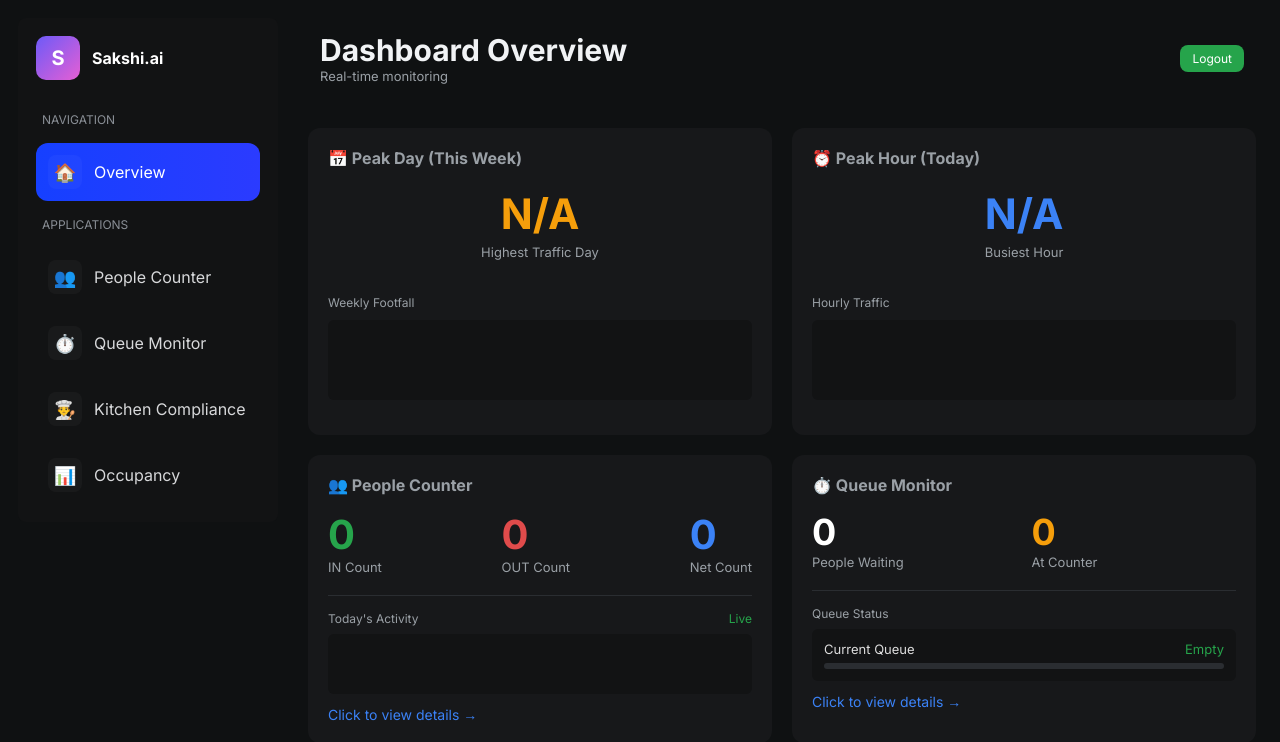
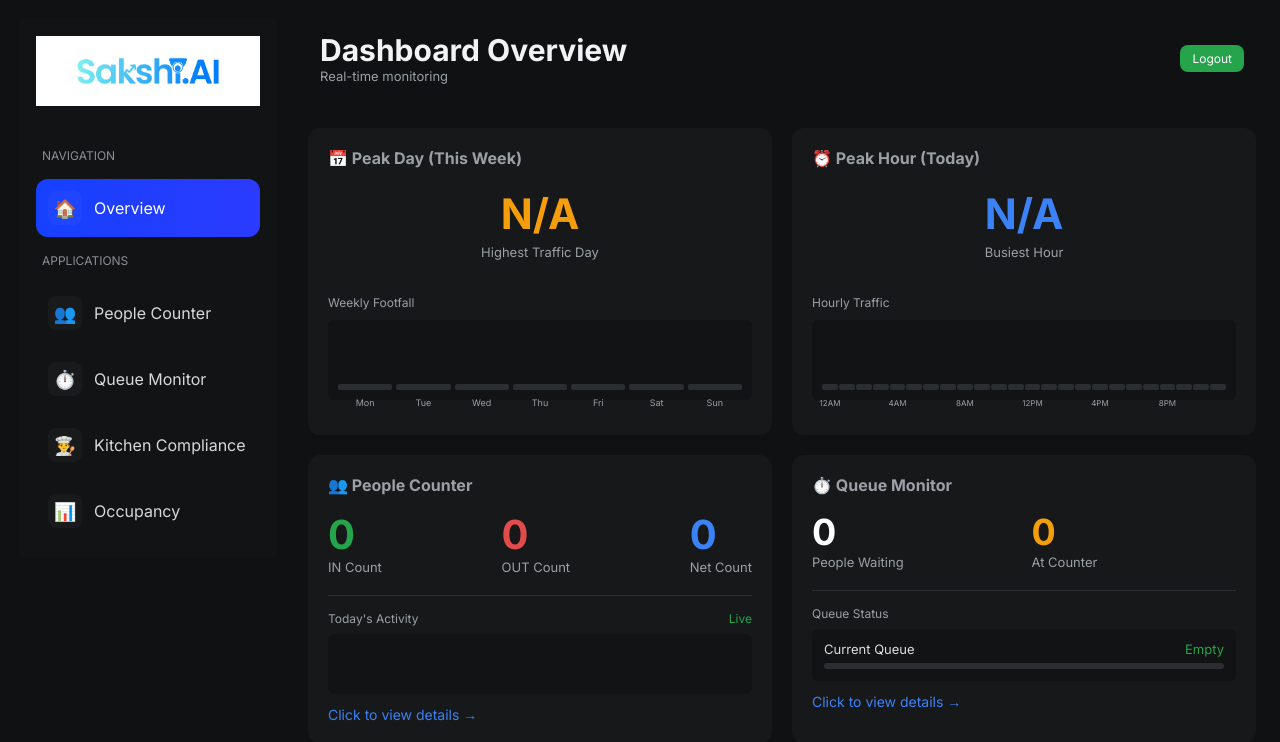
Before and after one commit to abhi-20-25/normal-sakshi, a Flask app: page /dashboard in a window 1280 px wide. Shown: the top 742 px of the page. Run offline with Flask 2, Linux system fonts and the light colour scheme; the visitor is signed in with stand-in values (Sample User, id 1); data that the repository does not hold is empty; some libraries are stand-ins or nearby versions.

Commit message:
Update dashboard UI with logo and improved peak hour analytics
- Replaced text logo with Sakshi.png image spanning full sidebar width
- Updated Peak Hour to display time period format (HH:MM-HH:MM) instead of 12-hour format
- Modified hourly charts to show all 24 hours without scrolling
- Added time period tooltips to hourly bar charts
- Optimized bar sizing with flexbox for perfect fit across all 24 hours
- Shows hour labels every 4 hours to avoid crowding
- Reduced gap between bars from 2px to 1px for better density

```diff
--- a/templates/dashboard.html
+++ b/templates/dashboard.html
@@ -11,8 +11,9 @@
     body { font-family: 'Inter', sans-serif; background: #0f1112; color: #ddd; }
     .container { display: grid; grid-template-columns: 260px 1fr; gap: 24px; min-height: 100vh; padding: 18px; }
     .sidebar { background: #121314; border-radius: 8px; padding: 18px; display: flex; flex-direction: column; gap: 18px; height: fit-content; position: sticky; top: 18px; }
-    .brand { display: flex; align-items: center; gap: 12px; }
-    .brand .logo { width: 44px; height: 44px; border-radius: 10px; background: linear-gradient(135deg, #6d5af8 0%, #e55fd4 100%); display: flex; align-items: center; justify-content: center; color: white; font-weight: 700; font-size: 20px; }
+    .brand { display: flex; align-items: center; gap: 12px; margin-bottom: 10px; }
+    .brand .logo { width: 100%; height: 70px; display: flex; align-items: center; justify-content: center; overflow: hidden; }
+    .brand .logo img { width: 100%; height: 100%; object-fit: contain; }
     .brand h1 { font-size: 16px; color: #fff; }
     .nav { margin-top: 6px; display: flex; flex-direction: column; gap: 8px; }
     .nav .section-title { font-size: 12px; color: #8a8f96; margin: 8px 6px; }
@@ -76,8 +77,7 @@
   <div class="container">
     <aside class="sidebar">
       <div class="brand">
-        <div class="logo">S</div>
-        <div><h1>Sakshi.ai</h1></div>
+        <div class="logo"><img src="/static/Sakshi.png" alt="Sakshi.ai Logo"></div>
       </div>
       <nav class="nav">
         <div class="section-title">NAVIGATION</div>
@@ -133,7 +133,7 @@
             </div>
             <div style="margin-top: 15px; padding: 15px 0;">
               <div style="color: #9aa0a6; font-size: 12px; margin-bottom: 10px;">Hourly Traffic</div>
-              <div id="ov-hour-chart" style="height: 80px; display: flex; align-items: end; gap: 2px; background: #121314; border-radius: 6px; padding: 10px; overflow-x: auto;">
+              <div id="ov-hour-chart" style="height: 80px; display: flex; align-items: end; gap: 1px; background: #121314; border-radius: 6px; padding: 10px;">
                 <!-- Hour bars will be dynamically generated -->
               </div>
             </div>
@@ -334,7 +334,7 @@
             </div>
             <div style="margin-top: 15px; padding-top: 15px; border-top: 1px solid #2a2d31;">
               <div style="color: #9aa0a6; font-size: 12px; margin-bottom: 10px;">Hourly Traffic</div>
-              <div id="pc-hour-chart" style="height: 80px; display: flex; align-items: end; gap: 2px; background: #121314; border-radius: 6px; padding: 10px; overflow-x: auto;">
+              <div id="pc-hour-chart" style="height: 80px; display: flex; align-items: end; gap: 1px; background: #121314; border-radius: 6px; padding: 10px;">
                 <!-- Hour bars will be dynamically generated -->
               </div>
             </div>
@@ -566,12 +566,15 @@
           : 'N/A';
       }
 
-      // Update Peak Hour
+      // Update Peak Hour - convert to time period format
       const peakHourEl = document.getElementById('ov-pc-peak-hour');
       if (peakHourEl && data.peak_hour) {
-        peakHourEl.textContent = data.peak_hour.count > 0
-          ? `${data.peak_hour.label.replace(' ', '')} (${data.peak_hour.count})`
-          : 'N/A';
+        if (data.peak_hour.count > 0) {
+          const timePeriod = convertHourToTimePeriod(data.peak_hour.label);
+          peakHourEl.textContent = `${timePeriod} (${data.peak_hour.count})`;
+        } else {
+          peakHourEl.textContent = 'N/A';
+        }
       }
 
       // Render week chart
@@ -596,7 +599,12 @@
         pcPeakDayEl.textContent = data.peak_day.count > 0 ? data.peak_day.name : 'N/A';
       }
       if (pcPeakHourEl && data.peak_hour) {
-        pcPeakHourEl.textContent = data.peak_hour.count > 0 ? data.peak_hour.label.replace(' ', '') : 'N/A';
+        if (data.peak_hour.count > 0) {
+          const timePeriod = convertHourToTimePeriod(data.peak_hour.label);
+          pcPeakHourEl.textContent = timePeriod;
+        } else {
+          pcPeakHourEl.textContent = 'N/A';
+        }
       }
       if (pcPeakDayCountEl && data.peak_day) {
         pcPeakDayCountEl.textContent = data.peak_day.count > 0 ? `${data.peak_day.count} visitors` : 'No data yet';
@@ -606,6 +614,20 @@
       }
     })
     .catch(error => console.error('Error loading peak analytics:', error));
+}
+
+// Helper function to convert hour label to time period format
+function convertHourToTimePeriod(hourLabel) {
+  // Convert "12 PM" to "12:00-12:59"
+  const hourMap = {
+    '12 AM': '00:00-00:59', '1 AM': '01:00-01:59', '2 AM': '02:00-02:59', '3 AM': '03:00-03:59',
+    '4 AM': '04:00-04:59', '5 AM': '05:00-05:59', '6 AM': '06:00-06:59', '7 AM': '07:00-07:59',
+    '8 AM': '08:00-08:59', '9 AM': '09:00-09:59', '10 AM': '10:00-10:59', '11 AM': '11:00-11:59',
+    '12 PM': '12:00-12:59', '1 PM': '13:00-13:59', '2 PM': '14:00-14:59', '3 PM': '15:00-15:59',
+    '4 PM': '16:00-16:59', '5 PM': '17:00-17:59', '6 PM': '18:00-18:59', '7 PM': '19:00-19:59',
+    '8 PM': '20:00-20:59', '9 PM': '21:00-21:59', '10 PM': '22:00-22:59', '11 PM': '23:00-23:59'
+  };
+  return hourMap[hourLabel] || hourLabel;
 }
 
 function renderWeekChart(weekData) {
@@ -671,39 +693,64 @@
 
   chartContainer.innerHTML = '';
 
-  // If no data, show placeholder for current time range
-  if (!hourlyData || hourlyData.length === 0) {
-    const currentHour = new Date().getHours();
-    hourlyData = [];
-    for (let i = 0; i <= currentHour; i++) {
-      const hour12 = new Date(2000, 0, 1, i).toLocaleTimeString('en-US', { hour: 'numeric', hour12: true });
-      hourlyData.push({ hour: hour12, count: 0 });
+  // Create 24-hour data structure with time periods
+  const hourData24 = [];
+  for (let h = 0; h < 24; h++) {
+    const timePeriod = String(h).padStart(2, '0') + ':00-' + String(h).padStart(2, '0') + ':59';
+    const hour12Label = h === 0 ? '12 AM' : h < 12 ? h + ' AM' : h === 12 ? '12 PM' : (h - 12) + ' PM';
+
+    // Find matching data from hourlyData
+    let count = 0;
+    if (hourlyData && hourlyData.length > 0) {
+      const match = hourlyData.find(d => {
+        const dataHour12 = d.hour.trim();
+        return dataHour12 === hour12Label;
+      });
+      count = match ? match.count : 0;
     }
+
+    hourData24.push({ timePeriod, hour12: hour12Label, count });
   }
 
   // Find max value for scaling
-  const maxCount = Math.max(...hourlyData.map(d => d.count), 1);
+  const maxCount = Math.max(...hourData24.map(d => d.count), 1);
 
-  hourlyData.forEach(hourData => {
-    const heightPercent = maxCount > 0 && hourData.count > 0 ? (hourData.count / maxCount) * 100 : 10;
+  hourData24.forEach((data, index) => {
+    const heightPercent = maxCount > 0 && data.count > 0 ? (data.count / maxCount) * 100 : 10;
     const bar = document.createElement('div');
     bar.style.cssText = `
       flex: 1;
-      min-width: 4px;
-      background: ${hourData.count > 0 ? '#3b82f6' : '#2a2d31'};
+      background: ${data.count > 0 ? '#3b82f6' : '#2a2d31'};
       border-radius: 2px;
       height: ${heightPercent}%;
       cursor: pointer;
       transition: all 0.2s ease;
+      position: relative;
     `;
 
-    // Tooltip
-    bar.title = `${hourData.hour}: ${hourData.count} visitors`;
+    // Add label for every 4th hour
+    if (index % 4 === 0) {
+      const label = document.createElement('div');
+      label.style.cssText = `
+        position: absolute;
+        bottom: -18px;
+        left: 50%;
+        transform: translateX(-50%);
+        font-size: 8px;
+        color: #9aa0a6;
+        white-space: nowrap;
+      `;
+      label.textContent = data.hour12.replace(' ', '');
+      bar.appendChild(label);
+    }
+
+    // Tooltip with time period
+    bar.title = `${data.timePeriod}: ${data.count} visitors`;
     bar.addEventListener('mouseenter', () => {
-      bar.style.background = hourData.count > 0 ? '#60a5fa' : '#3a3d41';
+      bar.style.background = data.count > 0 ? '#60a5fa' : '#3a3d41';
     });
     bar.addEventListener('mouseleave', () => {
-      bar.style.background = hourData.count > 0 ? '#3b82f6' : '#2a2d31';
+      bar.style.background = data.count > 0 ? '#3b82f6' : '#2a2d31';
     });
 
     chartContainer.appendChild(bar);
@@ -775,39 +822,64 @@
 
   chartContainer.innerHTML = '';
 
-  // If no data, show placeholder for current time range
-  if (!hourlyData || hourlyData.length === 0) {
-    const currentHour = new Date().getHours();
-    hourlyData = [];
-    for (let i = 0; i <= currentHour; i++) {
-      const hour12 = new Date(2000, 0, 1, i).toLocaleTimeString('en-US', { hour: 'numeric', hour12: true });
-      hourlyData.push({ hour: hour12, count: 0 });
+  // Create 24-hour data structure with time periods
+  const hourData24 = [];
+  for (let h = 0; h < 24; h++) {
+    const timePeriod = String(h).padStart(2, '0') + ':00-' + String(h).padStart(2, '0') + ':59';
+    const hour12Label = h === 0 ? '12 AM' : h < 12 ? h + ' AM' : h === 12 ? '12 PM' : (h - 12) + ' PM';
+
+    // Find matching data from hourlyData
+    let count = 0;
+    if (hourlyData && hourlyData.length > 0) {
+      const match = hourlyData.find(d => {
+        const dataHour12 = d.hour.trim();
+        return dataHour12 === hour12Label;
+      });
+      count = match ? match.count : 0;
     }
+
+    hourData24.push({ timePeriod, hour12: hour12Label, count });
   }
 
   // Find max value for scaling
-  const maxCount = Math.max(...hourlyData.map(d => d.count), 1);
+  const maxCount = Math.max(...hourData24.map(d => d.count), 1);
 
-  hourlyData.forEach(hourData => {
-    const heightPercent = maxCount > 0 && hourData.count > 0 ? (hourData.count / maxCount) * 100 : 10;
+  hourData24.forEach((data, index) => {
+    const heightPercent = maxCount > 0 && data.count > 0 ? (data.count / maxCount) * 100 : 10;
     const bar = document.createElement('div');
     bar.style.cssText = `
       flex: 1;
-      min-width: 4px;
-      background: ${hourData.count > 0 ? '#3b82f6' : '#2a2d31'};
+      background: ${data.count > 0 ? '#3b82f6' : '#2a2d31'};
       border-radius: 2px;
       height: ${heightPercent}%;
       cursor: pointer;
       transition: all 0.2s ease;
+      position: relative;
     `;
 
-    // Tooltip
-    bar.title = `${hourData.hour}: ${hourData.count} visitors`;
+    // Add label for every 4th hour
+    if (index % 4 === 0) {
+      const label = document.createElement('div');
+      label.style.cssText = `
+        position: absolute;
+        bottom: -18px;
+        left: 50%;
+        transform: translateX(-50%);
+        font-size: 8px;
+        color: #9aa0a6;
+        white-space: nowrap;
+      `;
+      label.textContent = data.hour12.replace(' ', '');
+      bar.appendChild(label);
+    }
+
+    // Tooltip with time period
+    bar.title = `${data.timePeriod}: ${data.count} visitors`;
     bar.addEventListener('mouseenter', () => {
-      bar.style.background = hourData.count > 0 ? '#60a5fa' : '#3a3d41';
+      bar.style.background = data.count > 0 ? '#60a5fa' : '#3a3d41';
     });
     bar.addEventListener('mouseleave', () => {
-      bar.style.background = hourData.count > 0 ? '#3b82f6' : '#2a2d31';
+      bar.style.background = data.count > 0 ? '#3b82f6' : '#2a2d31';
     });
 
     chartContainer.appendChild(bar);
```
Also changed, not shown: Sakshi.png (added), static/Sakshi.png (added), 1 other file.
